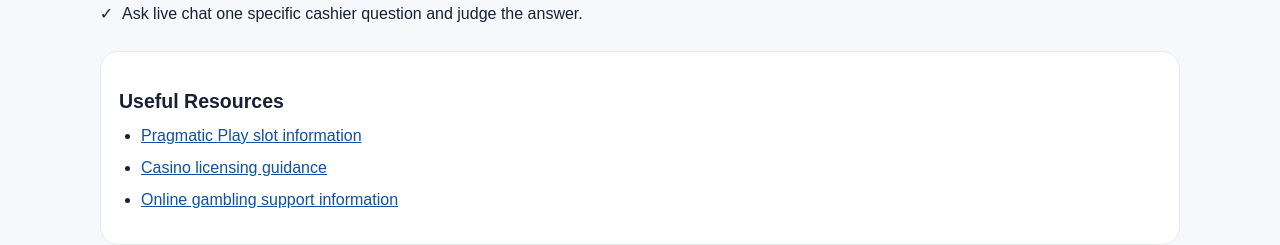
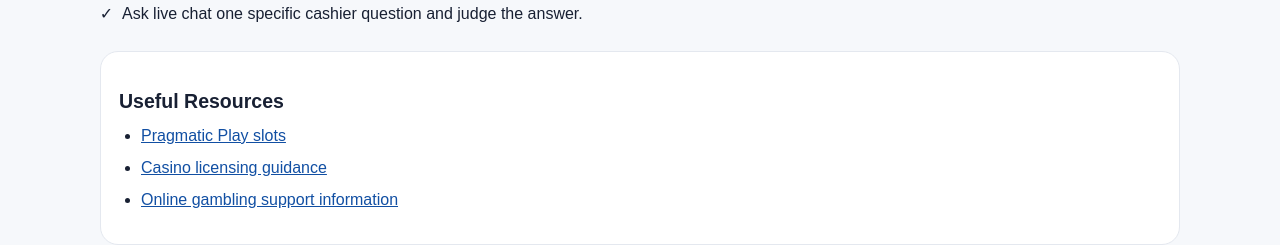
Before and after one commit to nongamstop/the-dog-house, a plain HTML site: page index.html in a window 1280 px wide. Shown: the part 7580-7825 px from the top of the page. Drawn offline with Linux system fonts and the light colour scheme.

Commit message:
Update index.html

```diff
--- a/index.html
+++ b/index.html
@@ -408,7 +408,7 @@ summary{cursor:pointer;font-weight:800}
 <div class="external-links">
 <h3>Useful Resources</h3>
 <ul>
-<li><a href="#">Pragmatic Play slot information</a></li>
+<li><a href="https://nongamstop.github.io/the-dog-house/pragmatic-play-not-on-gamstop-.html">Pragmatic Play slots </a></li>
 <li><a href="#">Casino licensing guidance</a></li>
 <li><a href="#">Online gambling support information</a></li>
 </ul>
```
